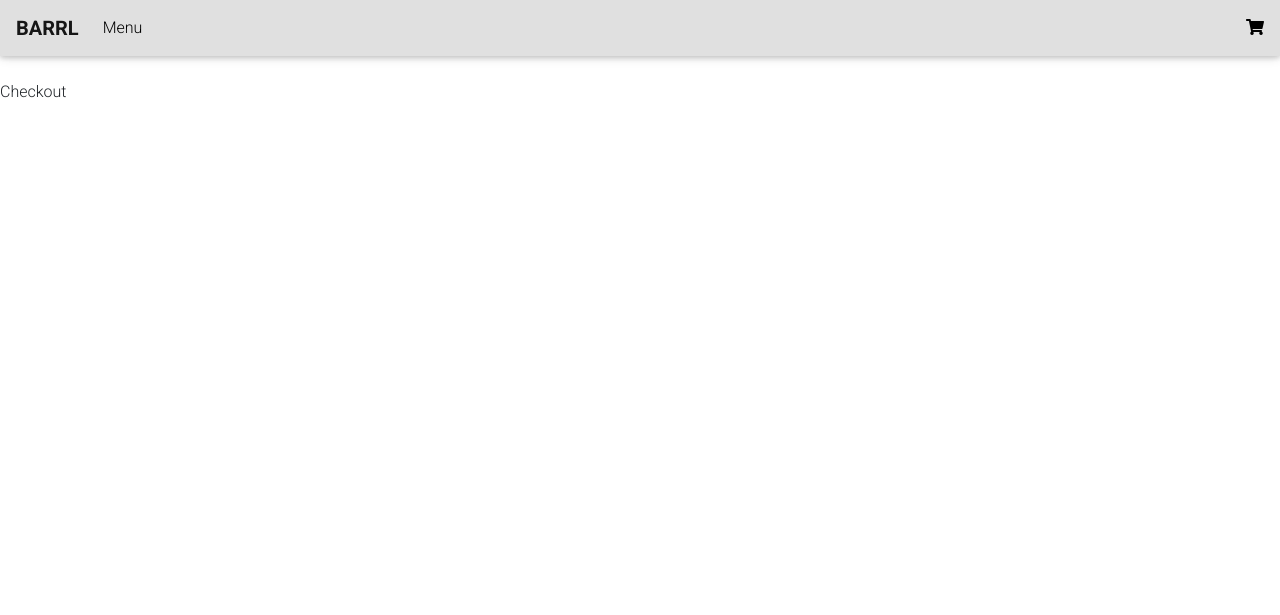
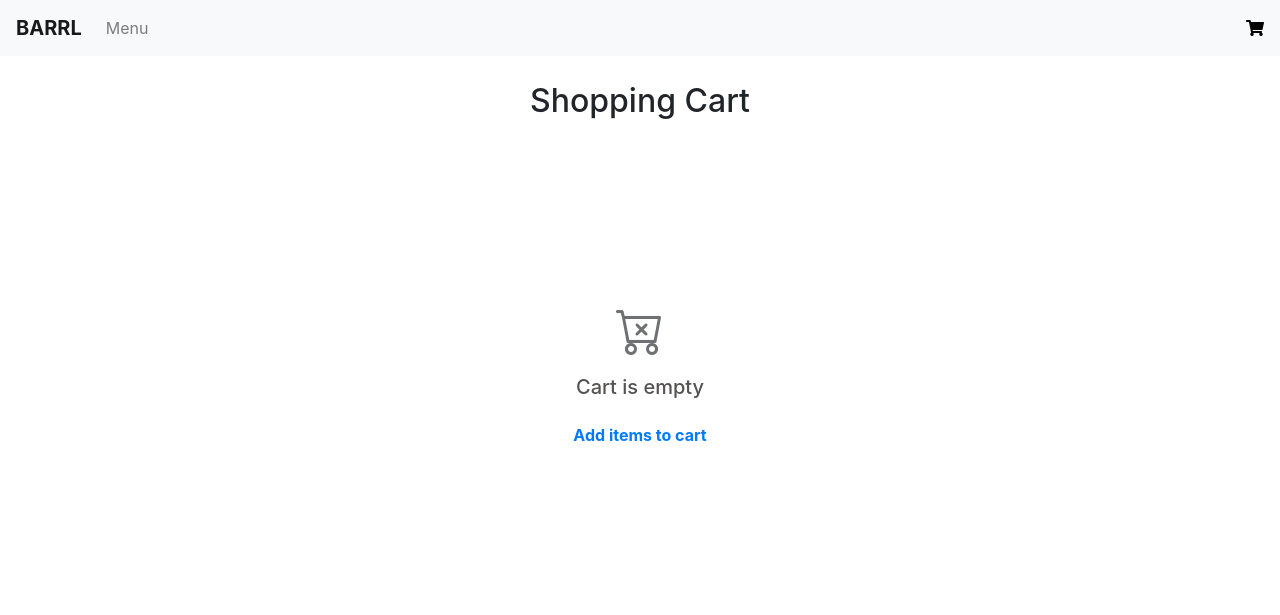
Before and after one commit to gabbyevaristo/barrl, a Flask app: template templates/cart.html in a window 1280 px wide. Shown: the top 615 px of the page. Run offline with Flask 2, Linux system fonts and the light colour scheme; the template is opened without the code that fills it, so the values that code supplies are empty; some libraries are stand-ins or nearby versions.

Commit message:
empty shopping cart page

```diff
--- a/app.py
+++ b/app.py
@@ -1,9 +1,11 @@
-from flask import Flask, render_template, redirect, request
+from flask import Flask, render_template, redirect, request, session, flash
 from pi import pour_water
 from menu import drinks
 import json
 
 app = Flask(__name__)
+app.secret_key = "hello"
+
 
 @app.route('/', methods=["GET", "POST"])
 def index():
@@ -13,19 +15,18 @@ def index():
     else:
         return render_template('index.html')
 
+
 @app.route('/menu', methods=["GET", "POST"])
 def menu():
     return render_template('menu.html', drinks=drinks)
 
 
-# @app.route('/getdrinklist')
-# def get_python_data():
-#     return json.dumps(drinks)
-
-
-@app.route('/cart')
+@app.route('/shopping-cart')
 def cart():
-    return render_template('cart.html')
+    if "shopping_cart" not in session:
+        return render_template('cart.html', drinks={})
+    else:
+        return render_template('cart.html', drinks=drinks)
 
 
 if __name__ == "__main__":
--- a/menu.py
+++ b/menu.py
@@ -1,4 +1,3 @@
 import json
 
 drinks = json.load(open('menu.json'))
-print(drinks)
--- a/static/style.css
+++ b/static/style.css
@@ -1,41 +1,32 @@
 @media (max-width: 1920px) {
     body {
-        padding-top: 80px;
+        padding-top: 10px;
     }
 }
 
 @media (max-width: 500px) {
     body {
-        padding-top: 80px;
+        padding-top: 10px;
     }
 }
 
-#quantity-input {
-    width: 70px;
-    text-align: center;
-}
 
-.btn-minus {
-    font-size: 20px !important;
-    padding: .0rem 1.2rem !important;
-}
+/* All pages */
 
-.btn-plus {
-    font-size: 20px !important;
-    padding: .0rem 1.05rem !important;
-}
-
-#menu-drink-image {
-    width: 50px;
-    height: 67px;
+.form-group {
+    margin-top: 1rem !important;
 }
 
 #cart-icon {
     color: black;
 }
 
-#drink-div {
-    margin-left: 23px;
+
+/* Menu styles */
+
+#menu-drink-image {
+    width: 50px;
+    height: 67px;
 }
 
 #drink-properties-div {
@@ -44,12 +35,67 @@
 }
 
 
-#quantity-container {
-    margin-top: 20px;
-    margin-bottom: 20px;
+/* Modal styles */
+
+#minus-button {
+    padding: .12rem .8rem !important;
+    height: 35px !important;
+}
+
+#plus-button {
+    height: 35px !important;
+}
+
+#quantity-value {
+    flex: none !important;
+    width: 9% !important;
+    margin-bottom: 0rem !important;
+    padding-top: 0.35rem !important;
+}
+
+.modal-body {
+    padding: 0.6rem !important;
+}
+
+.modal-footer {
+    padding: 0rem !important;
+}
+
+#add-to-cart-button {
+    border-radius: 0rem !important;
 }
 
 #modal-drink-image {
     width: 110px;
     height: 140px;
 }
+
+#modal-drink-ingredients {
+    font-size: 0.9rem;
+}
+
+
+/* Shopping cart styles */
+
+#order-totals {
+    font-size: 0.85rem;
+}
+
+#empty-cart-text {
+    color: #555252;
+}
+
+.empty-cart-container {
+    height: 60vh;
+    display: flex;
+    justify-content: center;
+    align-items: center;
+}
+
+#empty-cart-icon {
+    text-align: center;
+}
+
+#add-items-to-cart-link {
+    text-decoration: none;
+}
--- a/templates/cart.html
+++ b/templates/cart.html
@@ -1,11 +1,100 @@
 {% extends "layout.html" %}
 
-{% block title %} Checkout {% endblock %}
+{% block title %} Shopping Cart {% endblock %}
 
 {% block head %}
   {{ super() }}
 {% endblock %}
 
 {% block content %}
-  <p> Checkout </p>
+
+<div class="pt-5 mt-2 text-center">
+    <h2 class="my-3"> Shopping Cart </h2>
+</div>
+
+{% with messages = get_flashed_messages() %}
+  {% if messages %}
+    {% for message in messages %}
+      <p> {{ message }} </p>
+    {% endfor %}
+  {% endif %}
+{% endwith %}
+
+
+<!-- Show cart items if they exist -->
+{% if drinks %}
+  <div class="container">
+    <div class="list-group">
+
+      {% for drink in drinks.keys(): %}
+        <div class="list-group-item list-group-item-action flex-column align-items-start">
+          <div class="row">
+
+            <div class="column">
+              <img src={{ drinks[drink]["image"] }} id="menu-drink-image">
+            </div>
+
+            <div class="column ml-3">
+              <div class="d-flex w-100 justify-content-between">
+                <h6 class="font-weight-bold mb-1"> {{ drinks[drink]["name"] }} </h6>
+              </div>
+              <div id="drink-properties-div">
+                <p class="mb-1"> {{ drinks[drink]["ingredients"] }} </p>
+                <small> {{ drinks[drink]["price"] }} </small>
+              </div>
+            </div>
+
+          </div>
+        </div>
+      {% endfor %}
+
+    </div>
+  </div>
+
+  <hr/>
+
+  <!-- Order summary-->
+  <div class="container pt-3 pb-5">
+    <div class="col">
+
+      <div class="rounded-pill bg-light text-uppercase font-weight-bold px-4 py-2"> Order Summary </div>
+
+      <div class="p-3" id="order-totals">
+        <ul class="list-unstyled mb-4">
+          <li class="d-flex justify-content-between border-bottom py-2 px-3">
+            <strong class="text-muted"> Order Subtotal </strong><strong> $390.00 </strong>
+          </li>
+          <li class="d-flex justify-content-between border-bottom py-2 px-3">
+            <strong class="text-muted"> Tax </strong><strong> $0.00 </strong>
+          </li>
+          <li class="d-flex justify-content-between border-bottom py-2 px-3">
+            <strong class="text-muted"> Total </strong>
+            <h6 class="font-weight-bold"> $400.00 </h6>
+          </li>
+        </ul><a href="#" class="btn btn-dark rounded-pill btn-block py-1"> Procceed to checkout </a>
+      </div>
+
+    </div>
+  </div>
+
+{% else %}
+
+<div class="empty-cart-container">
+  <div>
+    <div id="empty-cart-icon">
+      <button class="btn fa-3x" disabled> <i class="bi bi-cart-x"></i> </button>
+    </div>
+    <div class="text-center">
+      <h5 id="empty-cart-text"> Cart is empty </h5>
+    </div>
+    <p class="mt-4">
+      <a id="add-items-to-cart-link" class="font-weight-bold" href="/menu"> Add items to cart </a>
+    </p>
+  </div>
+</div>
+
+
+
+{% endif %}
+
 {% endblock %}
--- a/templates/layout.html
+++ b/templates/layout.html
@@ -9,9 +9,9 @@
       <link rel="stylesheet" type="text/css" href="{{ url_for('static', filename='style.css') }}">
       <link rel="stylesheet" href="https://stackpath.bootstrapcdn.com/bootstrap/4.3.1/css/bootstrap.min.css">
       <link rel="stylesheet" href="https://cdnjs.cloudflare.com/ajax/libs/font-awesome/4.7.0/css/font-awesome.min.css">
+      <link rel="stylesheet" href="https://cdn.jsdelivr.net/npm/bootstrap-icons@1.3.0/font/bootstrap-icons.css">
       <link rel="stylesheet" href="https://use.fontawesome.com/releases/v5.8.2/css/all.css">
       <link rel="stylesheet" href="https://fonts.googleapis.com/css?family=Roboto:300,400,500,700&display=swap">
-      <link rel="stylesheet" href="https://cdnjs.cloudflare.com/ajax/libs/mdbootstrap/4.19.1/css/mdb.min.css">
 
       <title>{% block title %}{% endblock %}</title>
     {% endblock %}
@@ -29,13 +29,15 @@
           </li>
         </ul>
         <p class="nav-item my-0 my-lg-0">
-          <a id="cart-icon" href="/cart" role="button">
+          <a id="cart-icon" href="/shopping-cart" role="button">
             <i class="fas fa-shopping-cart"></i>
           </a>
         </p>
       </div>
 
     </nav>
+
+    </div>
 
     <div id="content">{% block content %} {% endblock %}</div>
 
```
Also changed, not shown: menu.json (+0 -36 lines), static/quantity.js (+32 -13 lines), templates/menu.html (+29 -19 lines), static/index.css (line endings or trailing spaces).
